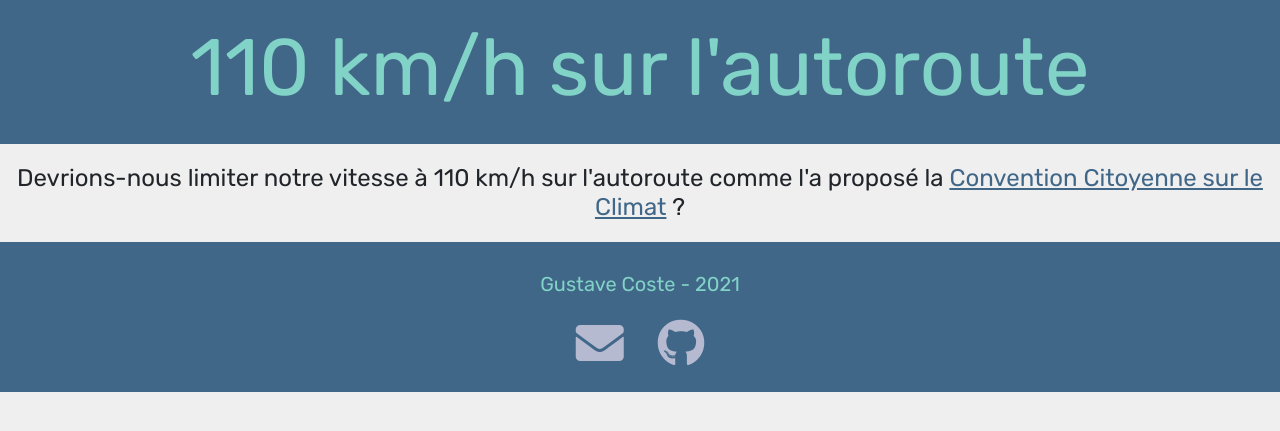
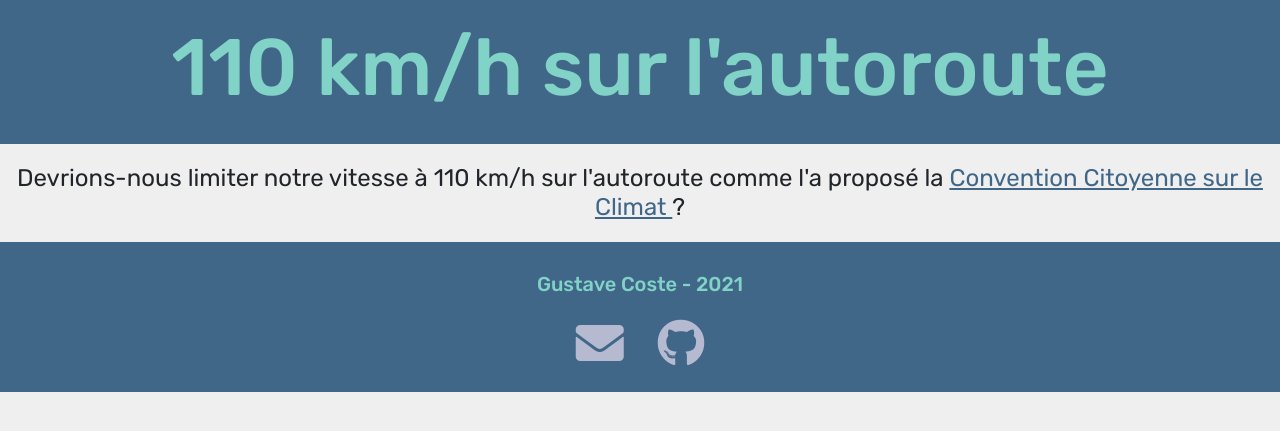
Before and after one commit to GustaveCoste/110surautoroute, a Flask app: template app/templates/base.html in a window 1280 px wide. Shown: the top 431 px of the page. Run offline with Flask 2, Linux system fonts and the light colour scheme; the template is opened without the code that fills it, so the values that code supplies are empty; some libraries are stand-ins or nearby versions.

Commit message:
Fonts improvement

```diff
--- a/app/static/scss/main.scss
+++ b/app/static/scss/main.scss
@@ -5,6 +5,8 @@ $fa-font-path: "../css/vendor/fontawesome/webfonts";
 @import "fontawesome/fontawesome.scss";
 @import "fontawesome/brands.scss";
 @import "fontawesome/solid.scss";
+
+@import url('https://fonts.googleapis.com/css2?family=Rubik:wght@400;500&display=swap');
 
 body {
     font-family: Rubik;
--- a/app/templates/base.html
+++ b/app/templates/base.html
@@ -22,7 +22,6 @@
     <link rel="stylesheet" href="{{ url_for('static', filename='css/vendor/leaflet/leaflet.css') }}">
     <link rel="stylesheet" href="{{ url_for('static', filename='css/vendor/leaflet/leaflet.legend.css') }}">
     <link rel="stylesheet" href="{{ url_for('static', filename='css/vendor/mapzen/leaflet-geocoder-mapzen.css') }}">
-    <link rel="stylesheet" href="https://fonts.googleapis.com/css2?family=Rubik">
     <link rel="stylesheet" href="{{ url_for('static', filename='css/main.scss.css') }}">
 
     <script>
--- a/app/templates/header.html
+++ b/app/templates/header.html
@@ -1,8 +1,9 @@
 <header>
-    <h1 class="display-1">110 km/h sur l'autoroute</h1>
+    <h1 class="display-1" style="font-weight:500">110 km/h sur l'autoroute</h1>
 </header>
-<h4 class="intro-text">
-    Devrions-nous limiter notre vitesse à 110 km/h sur l'autoroute comme l'a proposé la <a
-        href="https://propositions.conventioncitoyennepourleclimat.fr/objectif/reduire-les-emissions-des-gaz-a-effet-de-serre-sur-les-autoroutes-et-les-voies-rapides/">Convention
-    Citoyenne sur le Climat</a> ?
+<h4 class="intro-text" style="font-weight:400">
+    Devrions-nous limiter notre vitesse à 110 km/h sur l'autoroute comme l'a proposé la
+    <a href="https://propositions.conventioncitoyennepourleclimat.fr/objectif/reduire-les-emissions-des-gaz-a-effet-de-serre-sur-les-autoroutes-et-les-voies-rapides/">
+        Convention Citoyenne sur le Climat
+    </a> ?
 </h4>
```
